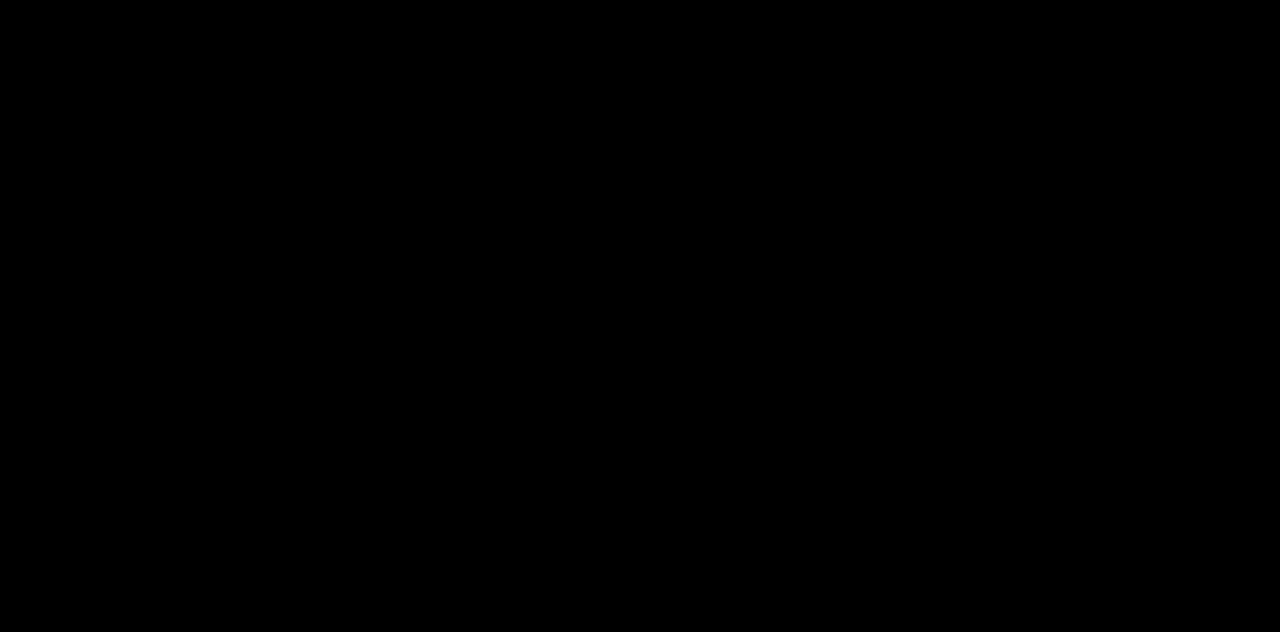
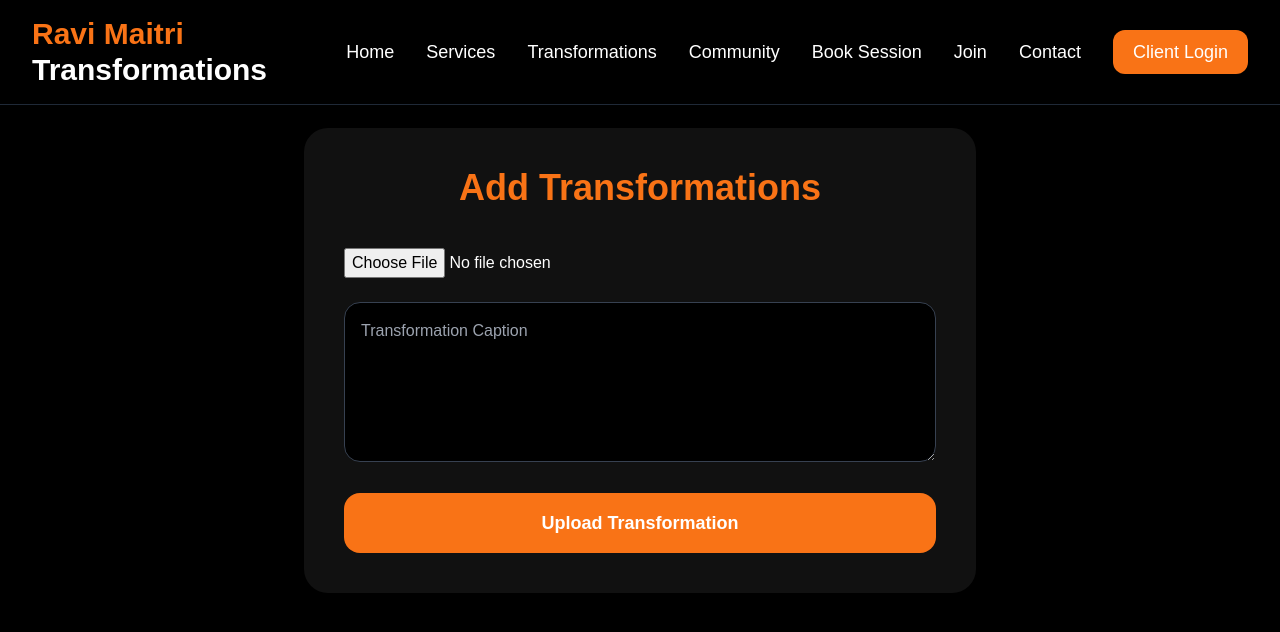
Before and after one commit to lakshumaitri/RaviMaitriTransformations, a React (Vite) app in the folder frontend/: page /add-transformations in a window 1280 px wide. Before the commit this address had no page. Shown: the top 632 px of the page. Built offline with nearby package versions, Linux system fonts and the light colour scheme.

Commit message:
addedd features

```diff
--- a/frontend/src/App.jsx
+++ b/frontend/src/App.jsx
@@ -19,6 +19,8 @@ import Payments from "./pages/Payments";
 import Services from "./pages/Services";
 import Transformations from "./pages/Transformations";
 import Contact from "./pages/Contact";
+import AddTransformations from "./pages/AddTransformations";
+
 
 
 function App() {
@@ -105,6 +107,10 @@ function App() {
   path="/contact"
   element={<Contact />}
 />
+<Route
+  path="/add-transformations"
+  element={<AddTransformations />}
+/>
 
 
       </Routes>
--- /dev/null
+++ b/frontend/src/pages/AddTransformations.jsx
@@ -0,0 +1,91 @@
+import Navbar from "../components/Navbar";
+import { useState } from "react";
+import axios from "axios";
+
+function AddTransformations() {
+
+  const [image, setImage] = useState(null);
+
+  const [caption, setCaption] = useState("");
+
+  const uploadTransformation = async () => {
+
+    try {
+
+      const formData = new FormData();
+
+      formData.append("image", image);
+
+      formData.append("caption", caption);
+
+      await axios.post(
+        "https://ravimaitritransformations.onrender.com/public-transformation",
+        formData
+      );
+
+      alert("Transformation Uploaded");
+
+    } catch (error) {
+
+      console.log(error);
+
+      alert("Upload Failed");
+
+    }
+
+  };
+
+  return (
+
+    <div className="min-h-screen bg-black text-white">
+
+      <Navbar />
+
+      <div className="pt-32 px-6 pb-20 flex justify-center">
+
+        <div className="bg-[#111111] p-10 rounded-3xl w-full max-w-2xl">
+
+          <h1 className="text-4xl font-bold text-orange-500 mb-10 text-center">
+
+            Add Transformations
+
+          </h1>
+
+          <input
+            type="file"
+            accept="image/*"
+            onChange={(e) =>
+              setImage(e.target.files[0])
+            }
+            className="w-full mb-6"
+          />
+
+          <textarea
+            placeholder="Transformation Caption"
+            value={caption}
+            onChange={(e) =>
+              setCaption(e.target.value)
+            }
+            className="w-full bg-black border border-gray-700 p-4 rounded-2xl h-40 mb-6"
+          />
+
+          <button
+            onClick={uploadTransformation}
+            className="w-full bg-orange-500 hover:bg-orange-600 py-4 rounded-2xl font-bold text-lg"
+          >
+
+            Upload Transformation
+
+          </button>
+
+        </div>
+
+      </div>
+
+    </div>
+
+  );
+
+}
+
+export default AddTransformations;
--- a/frontend/src/pages/Contact.jsx
+++ b/frontend/src/pages/Contact.jsx
@@ -24,7 +24,7 @@ function Contact() {
 
               <span className="font-bold text-orange-500">
 
-                Trainer:
+                Coach:
 
               </span>
 
--- a/frontend/src/pages/Register.jsx
+++ b/frontend/src/pages/Register.jsx
@@ -2,6 +2,7 @@ import Navbar from "../components/Navbar";
 import { useState } from "react";
 import axios from "axios";
 import { useNavigate } from "react-router-dom";
+import { Eye, EyeOff } from "lucide-react";
 
 function Register() {
 
@@ -21,6 +22,7 @@ function Register() {
     joining_date: ""
 
   });
+  const [showPassword, setShowPassword] = useState(false);
 
   const handleChange = (e) => {
 
@@ -165,23 +167,44 @@ function Register() {
 
             </select>
 
+            <div className="relative">
+
   <input
-              type="password"
+    type={showPassword ? "text" : "password"}
     name="password"
     placeholder="Password"
     onChange={handleChange}
-              className="bg-black border border-gray-700 p-4 rounded-xl outline-none"
+    className="w-full bg-black border border-gray-700 p-4 rounded-xl outline-none"
     required
   />
+
+  <button
+    type="button"
+    onClick={() =>
+      setShowPassword(!showPassword)
+    }
+    className="absolute right-4 top-5 text-gray-400"
+  >
+
+    {
+      showPassword
+        ? <EyeOff size={20} />
+        : <Eye size={20} />
+    }
+
+  </button>
+
+</div>
 
             <input
             type="date"
             name="joining_date"
-              placeholder="Joining Date"
+            value={formData.joining_date}
             onChange={handleChange}
-              className="bg-black border border-gray-700 p-4 rounded-xl outline-none"
+            className="bg-black border border-gray-700 p-4 rounded-xl outline-none text-white"
              required
              />
+
 
             <button
               type="submit"
--- a/frontend/src/pages/TrainerDashboard.jsx
+++ b/frontend/src/pages/TrainerDashboard.jsx
@@ -253,7 +253,7 @@ function TrainerDashboard() {
 
         </h1>
 
-        <div className="grid md:grid-cols-2 gap-10 max-w-5xl mx-auto mb-16">
+        <div className="grid md:grid-cols-3 gap-10 max-w-5xl mx-auto mb-16">
 
           <div
             onClick={openClients}
@@ -292,6 +292,27 @@ function TrainerDashboard() {
             </p>
 
           </a>
+          <a
+  href="/add-transformations"
+  className="bg-[#111111] p-12 rounded-3xl shadow-lg hover:scale-105 transition text-center"
+>
+
+  <h2 className="text-3xl font-bold mb-6 text-orange-500">
+
+    Transformations
+
+  </h2>
+
+  <p className="text-gray-400 text-lg">
+
+    Upload old client transformation photos.
+
+  </p>
+
+</a>
+
+
+
 
         </div>
 
```
Also changed, not shown: 1 other file (tests, documents, lock files or other folders). Lines whose indentation alone changed are shown as unchanged.
